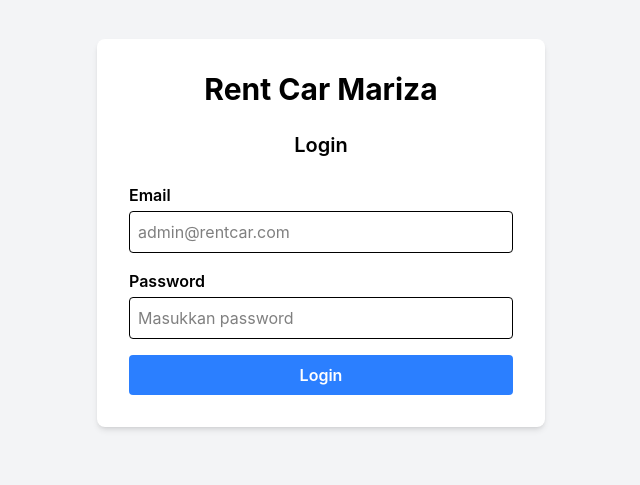
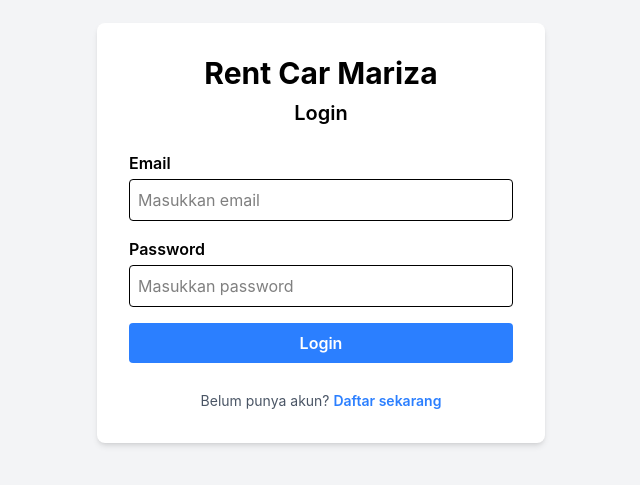
Before and after one commit to LinkBee-PKL-SMKN-2-SMI-2026/react-app-mochamad-zalfaa-nurmuslim, a React (Vite) app: page /login in a window 1280 px wide. Shown: the part 167-652 px from the top of the page, without its empty margins (319-959 px from the left). Built offline with nearby package versions, Linux system fonts and the light colour scheme.

Commit message:
chore: finish task6 we think

```diff
--- a/src/pages/LoginPage.tsx
+++ b/src/pages/LoginPage.tsx
@@ -1,6 +1,6 @@
 import { useForm } from "react-hook-form";
 import type { SubmitHandler } from "react-hook-form";
-import { useNavigate } from "react-router-dom";
+import { Link, useNavigate } from "react-router-dom";
 import { api } from "../utils/api";
 import { useAuthStore } from "../store/useAuthStore";
 
@@ -43,7 +43,7 @@ export default function LoginPage() {
   return (
     <div className="flex min-h-screen items-center justify-center bg-gray-100">
       <div className="w-full max-w-md rounded-lg bg-white p-8 shadow-md">
-        <h1 className="mb-6 text-center text-3xl font-bold">
+        <h1 className="mb-2 text-center text-3xl font-bold">
           Rent Car Mariza
         </h1>
 
@@ -55,6 +55,7 @@ export default function LoginPage() {
           onSubmit={handleSubmit(onSubmit)}
           className="space-y-4"
         >
+          {/* Email */}
           <div>
             <label className="mb-1 block font-semibold">
               Email
@@ -65,7 +66,7 @@ export default function LoginPage() {
                 required: "Email wajib diisi",
               })}
               type="email"
-              placeholder="admin@rentcar.com"
+              placeholder="Masukkan email"
               className="w-full rounded border p-2"
             />
 
@@ -76,6 +77,7 @@ export default function LoginPage() {
             )}
           </div>
 
+          {/* Password */}
           <div>
             <label className="mb-1 block font-semibold">
               Password
@@ -97,6 +99,7 @@ export default function LoginPage() {
             )}
           </div>
 
+          {/* Login Button */}
           <button
             type="submit"
             disabled={isSubmitting}
@@ -105,6 +108,18 @@ export default function LoginPage() {
             {isSubmitting ? "Login..." : "Login"}
           </button>
         </form>
+
+        {/* Register */}
+        <div className="mt-6 text-center">
+          <p className="text-sm text-gray-600">
+            Belum punya akun? <Link
+            to="/register"
+            className="mt-1 inline-block font-semibold text-blue-500 hover:underline"
+          >
+            Daftar sekarang
+          </Link>
+          </p>
+        </div>
       </div>
     </div>
   );
--- a/src/pages/VehicleList.tsx
+++ b/src/pages/VehicleList.tsx
@@ -1,8 +1,8 @@
 import { useQuery, useQueryClient } from "@tanstack/react-query";
 import { api } from "../utils/api";
-// import { useCallback, useEffect, useState } from "react";
-// import axios from "axios";
-// import VehicleCard from "../components/VehicleCard";
+import { useCallback, useEffect, useState } from "react";
+import axios from "axios";
+import VehicleCard from "../components/VehicleCard";
 
 interface Category {
   id: string;
```
